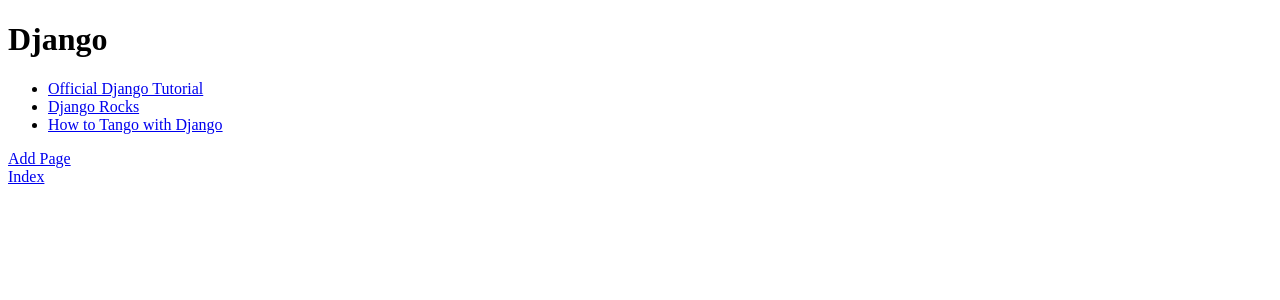
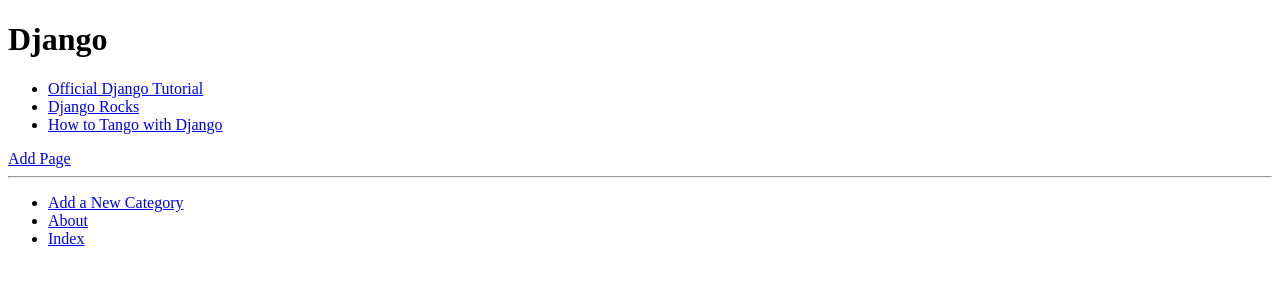
Before and after one commit to JihuaTian/tango_with_django_project, a Django app: page /rango/category/django/ in a window 1280 px wide. Shown: the top 300 px of the page. Run offline with Django 3.2, Linux system fonts and the light colour scheme; data comes from the database, SQL or seed files in the repository.

Commit message:
refactoring the template category

```diff
--- a/rango/urls.py
+++ b/rango/urls.py
@@ -6,4 +6,6 @@
     path('about/', views.about, name='about'),
     path('category/<slug:category_name_slug>/',
         views.show_category, name='show_category'),
+    path('category/<slug:category_name_slug>/add_page/',views.add_page,name='add_page'),
+    path('add_category/', views.add_category, name='add_category'),
 ]
--- a/templates/rango/category.html
+++ b/templates/rango/category.html
@@ -1,13 +1,15 @@
-<!DOCTYPE html>
+{% extends 'rango/base.html' %}
+{% load staticfiles %}
 
-<html>
+{% block title_block %}
+    {% if category %}
+        {{ category.name }}
+    {% else %}
+        Unknown Category
+    {% endif %}
+    {% endblock %}
 
-    <head>
-        <title>Rango</title>
-    </head>
-
-    <body>
-        <div>
+{% block body_block %}
     {% if category %}
     <h1>{{ category.name }}</h1>
     {% if pages %}
@@ -19,14 +21,8 @@
     {% else %}
     <strong>No pages currently in category.</strong>
     {% endif %}
-            <a href="/rango/category/{{category.slug}}/add_page/">Add Page</a> <br/>
+    <a href="{% url 'rango:add_page' category.slug %}">Add Page</a> <br/>
     {% else %}
     The specified category does not exist.
     {% endif %}
-        </div>
-        <div>
-            <a href="/rango/">Index</a><br />
-        </div>
-      </body>
-
-   </html>
+{% endblock %}
```
Lines whose indentation alone changed are shown as unchanged.
